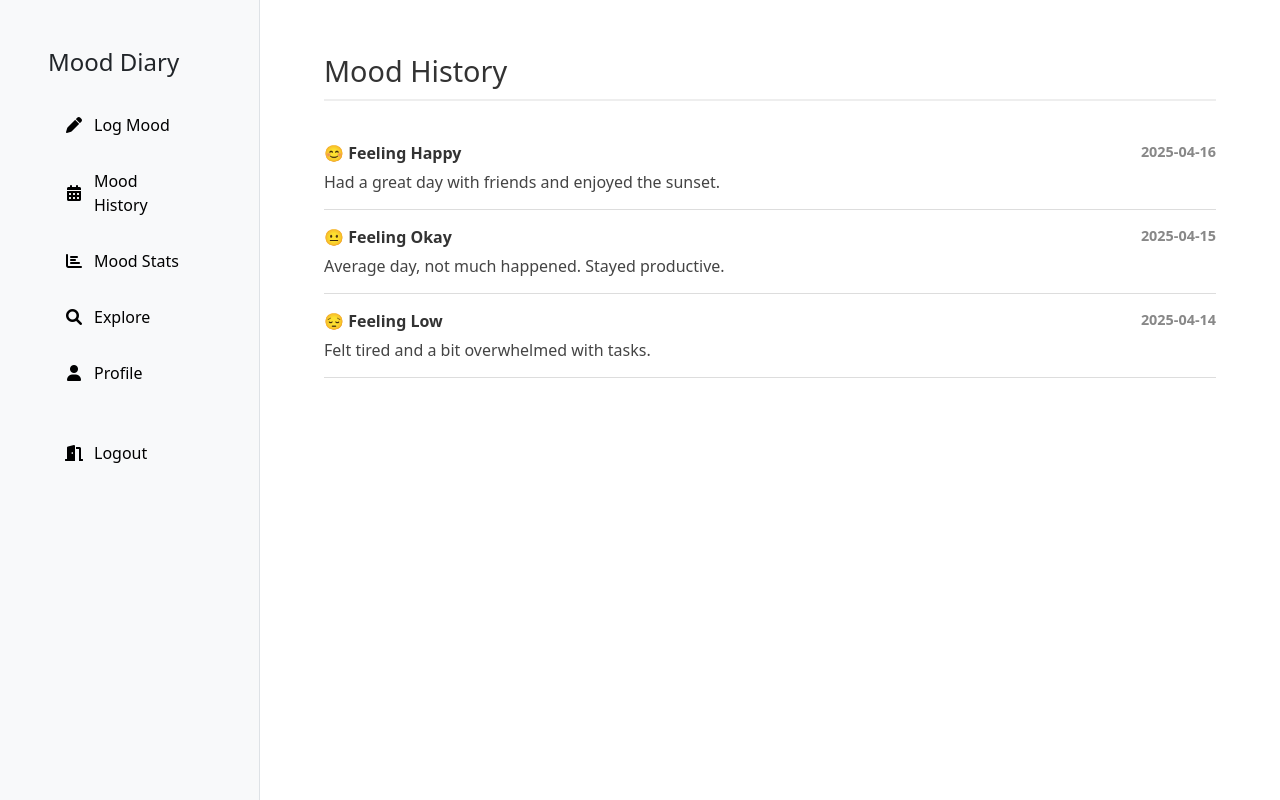
After one commit to Mallicyberdev/CITS5505-GroupProject-2025, a Python web app: template templates/history.html in a window 1280 px wide. The commit adds this page. Run offline with Jinja, Linux system fonts and the light colour scheme; the template is opened without the code that fills it, so the values that code supplies are empty.

Commit message:
Add upload, history, stats, explore pages and update layout scripts with English comments and styles

```diff
--- a/static/style.css
+++ b/static/style.css
@@ -1,18 +1,17 @@
 body {
     font-family: 'Segoe UI', sans-serif;
     background: white;
+    margin: 0;
     min-height: 100vh;
-    margin: 0;
 }
 
 /* Sidebar */
 .sidebar {
-    width: 300px;
+    width: 260px;
     background-color: #f8f9fa;
     border-right: 1px solid #dee2e6;
 }
 
-/* Navigation links */
 .sidebar .nav-link {
     display: flex;
     align-items: center;
@@ -28,28 +27,29 @@ body {
     text-align: center;
 }
 
-/* Hover effect */
 .sidebar .nav-link:hover {
     background-color: #e2e6ea;
     border-radius: 12px;
     text-decoration: none;
 }
 
-/* Padding for main content area */
-.upload-section {
-    max-width: auto;
-    margin: 20px auto;
-    padding: 20px 40px;
+/* 统一主内容区域 */
+.page-section {
+    padding: 30px 40px;
+    min-height: 100%;
 }
 
-/* Form styling */
+.page-section h2 {
+    font-size: 1.8rem;
+    margin: 0 0 25px;
+    color: #333;
+    border-bottom: 2px solid #eee;
+    padding-bottom: 10px;
+}
+
+/* Form */
 textarea.form-control {
     resize: vertical;
-}
-
-button[type="submit"] {
-    padding: 0.5rem 1.5rem;
-    font-size: 1rem;
 }
 
 button[type="submit"] {
@@ -69,3 +69,70 @@ button[type="submit"]:hover {
     box-shadow: 0 6px 16px rgba(0, 0, 0, 0.25);
     opacity: 0.95;
 }
+
+/* Mood History */
+.mood-entry {
+    border-bottom: 1px solid #ddd;
+    padding: 15px 0;
+}
+
+.mood-header {
+    display: flex;
+    justify-content: space-between;
+    font-weight: bold;
+    margin-bottom: 5px;
+}
+
+.mood-title {
+    color: #333;
+}
+
+.mood-date {
+    color: #888;
+    font-size: 0.9rem;
+}
+
+.mood-text {
+    margin: 0;
+    color: #444;
+}
+
+/* Stats */
+.stat-item {
+    display: flex;
+    justify-content: space-between;
+    padding: 8px 0;
+    border-bottom: 1px solid #e0e0e0;
+    font-size: 1rem;
+}
+
+.stat-label {
+    color: #333;
+}
+
+.stat-value {
+    color: #007acc;
+    font-weight: bold;
+}
+
+.explore-card {
+    border-bottom: 1px solid #ddd;
+    padding: 15px 0;
+}
+
+.explore-header {
+    display: flex;
+    flex-direction: column;
+    margin-bottom: 5px;
+}
+
+.explore-user {
+    font-weight: bold;
+    color: #333;
+}
+
+.explore-time {
+    font-size: 0.85rem;
+    color: #888;
+    margin-top: 2px;
+}
--- /dev/null
+++ b/templates/history.html
@@ -0,0 +1,86 @@
+<!DOCTYPE html>
+<html lang="en">
+
+<head>
+    <meta charset="UTF-8" />
+    <meta name="viewport" content="width=device-width, initial-scale=1" />
+    <title>Mood History</title>
+    <link rel="stylesheet" href="/static/style.css" />
+    <link rel="stylesheet" href="https://cdnjs.cloudflare.com/ajax/libs/font-awesome/6.0.0-beta3/css/all.min.css" />
+    <link href="https://cdn.jsdelivr.net/npm/bootstrap@5.3.0/dist/css/bootstrap.min.css" rel="stylesheet" />
+</head>
+
+<body class="d-flex">
+
+    <!-- Sidebar -->
+    <div class="sidebar p-5 vh-100">
+        <h4 class="mb-4">Mood Diary</h4>
+        <ul class="nav flex-column">
+            <li class="nav-item mb-2">
+                <a href="upload.html" class="nav-link text-black">
+                    <i class="fa-solid fa-pen"></i> Log Mood
+                </a>
+            </li>
+            <li class="nav-item mb-2">
+                <a href="history.html" class="nav-link text-black">
+                    <i class="fa-solid fa-calendar-days"></i> Mood History
+                </a>
+            </li>
+            <li class="nav-item mb-2">
+                <a href="stats.html" class="nav-link text-black">
+                    <i class="fa-solid fa-chart-bar"></i> Mood Stats
+                </a>
+            </li>
+            <li class="nav-item mb-2">
+                <a href="explore.html" class="nav-link text-black">
+                    <i class="fa-solid fa-magnifying-glass"></i> Explore
+                </a>
+            </li>
+            <li class="nav-item mb-2">
+                <a href="profile.html" class="nav-link text-black">
+                    <i class="fa-solid fa-user"></i> Profile
+                </a>
+            </li>
+            <li class="nav-item mt-4">
+                <a href="#" class="nav-link text-black">
+                    <i class="fa-solid fa-door-open"></i> Logout
+                </a>
+            </li>
+        </ul>
+    </div>
+
+    <!-- Main Content -->
+    <div class="flex-grow-1 p-4">
+        <div class="page-section">
+            <h2>Mood History</h2>
+
+            <div class="mood-entry">
+                <div class="mood-header">
+                    <span class="mood-title">😊 Feeling Happy</span>
+                    <span class="mood-date">2025-04-16</span>
+                </div>
+                <p class="mood-text">Had a great day with friends and enjoyed the sunset.</p>
+            </div>
+
+            <div class="mood-entry">
+                <div class="mood-header">
+                    <span class="mood-title">😐 Feeling Okay</span>
+                    <span class="mood-date">2025-04-15</span>
+                </div>
+                <p class="mood-text">Average day, not much happened. Stayed productive.</p>
+            </div>
+
+            <div class="mood-entry">
+                <div class="mood-header">
+                    <span class="mood-title">😔 Feeling Low</span>
+                    <span class="mood-date">2025-04-14</span>
+                </div>
+                <p class="mood-text">Felt tired and a bit overwhelmed with tasks.</p>
+            </div>
+
+        </div>
+    </div>
+
+</body>
+
+</html>
```
Also changed, not shown: static/script.js (+14 -14 lines), templates/explore.html (added, +85 -0 lines), templates/home.html (deleted, +0 -63 lines), templates/landpage.html (+21 -31 lines), templates/stats.html (added, +81 -0 lines), templates/upload.html (added, +82 -0 lines), 2 other files.
